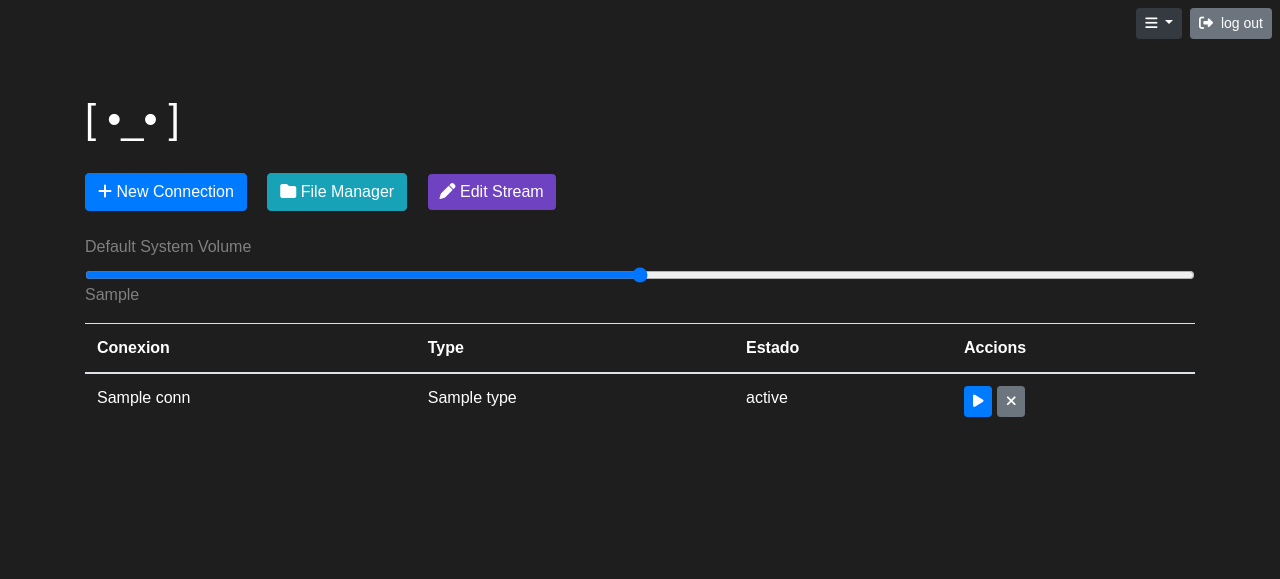
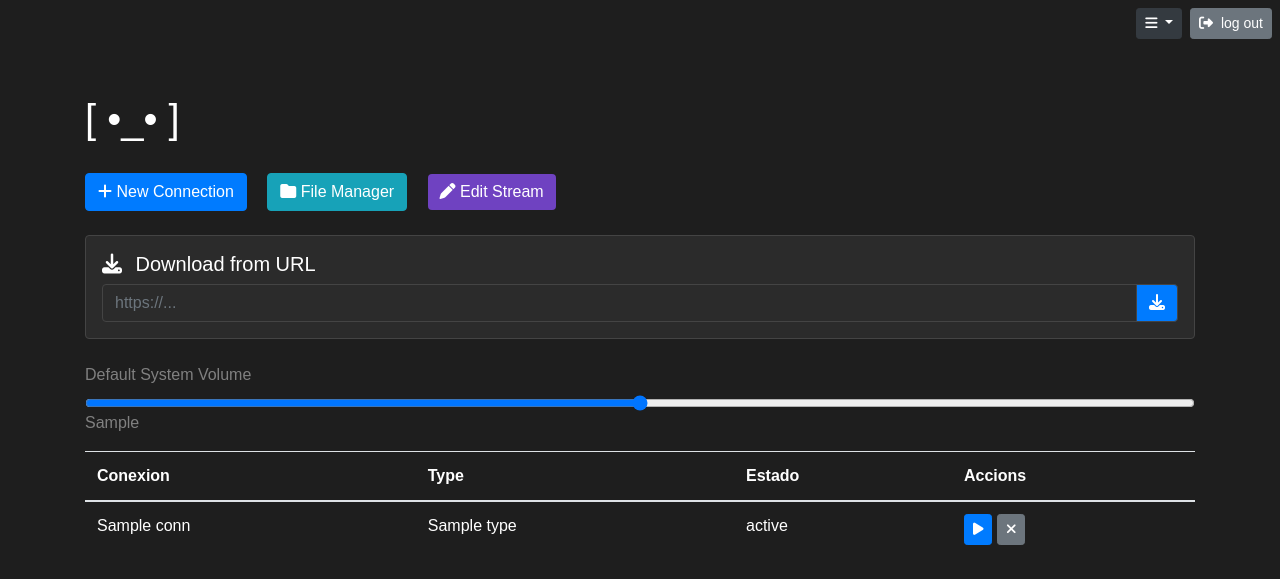
Before and after one commit to bon3k/radiobit, a Flask app: template stream/web_app/templates/index.html in a window 1280 px wide. Shown: the top 579 px of the page. Run offline with Flask 3, Linux system fonts and the light colour scheme; the template is opened without the code that fills it: most values are stand-ins (such as "Sample title", 1, 10 or a date in 2020); parts of the project's set-up code (start-up, migrations or seed data) failed here and were passed over; some libraries are stand-ins or nearby versions.

Commit message:
add yt-dlp downloader

```diff
--- a/stream/web_app/app.py
+++ b/stream/web_app/app.py
@@ -10,6 +10,9 @@ from functools import wraps
 import random
 from datetime import timedelta
 import json
+
+import threading
+import time
 
 app = Flask(__name__)
 
@@ -157,11 +160,8 @@ def update_m3u_on_add(folder, filename):
         if item.lower().endswith('.m3u'):
             m3u_path = os.path.join(folder, item)
             break
-
     if not m3u_path:
         return
-
-    # Codificar el nombre como en el M3U original
     encoded_name = urllib.parse.quote(filename)
 
     # Leer lineas existentes y evitar duplicados
@@ -631,5 +631,81 @@ def set_volume():
     except Exception as e:
         return jsonify(success=False, error=str(e)), 500
 
+
+################################ yt-dlp ###########################
+
+download_status = {
+    "running": False,
+    "message": ""
+}
+
+DOWNLOADS_DIR = os.path.join(BASE_DIR, "main-mix", "downloads")
+
+
+@app.route('/download_yt', methods=['POST'])
+@login_required
+def download_yt():
+    try:
+        data = request.get_json()
+        url = data.get("url", "").strip()
+
+        if not url.startswith(("http://", "https://")):
+            return jsonify(success=False, error="Invalid URL"), 400
+
+        os.makedirs(DOWNLOADS_DIR, exist_ok=True)
+
+        def task():
+            global download_status
+
+            # estado: downloading (persistente)
+            download_status["running"] = True
+            download_status["message"] = "Downloading..."
+
+            cmd = [
+                "yt-dlp",
+                "-x",
+                "--audio-format", "m4a",
+                "--postprocessor-args", "-af loudnorm",
+                "-o", os.path.join(DOWNLOADS_DIR, "%(title)s.%(ext)s"),
+                url
+            ]
+
+            try:
+                subprocess.run(
+                    cmd,
+                    stdout=subprocess.DEVNULL,
+                    stderr=subprocess.DEVNULL
+                )
+
+                download_status["message"] = "Download completed ✔"
+
+            except Exception as e:
+
+                download_status["message"] = f"Error: {str(e)}"
+
+            download_status["running"] = False
+
+            # mensaje final 8s
+            time.sleep(8)
+
+            # limpiar SOLO el mensaje final
+            download_status["message"] = ""
+
+        threading.Thread(target=task, daemon=True).start()
+
+        return jsonify(success=True)
+
+    except Exception as e:
+        return jsonify(success=False, error=str(e)), 500
+
+
+@app.route('/download_status')
+@login_required
+def download_status_route():
+    return jsonify(download_status)
+
+
+
+
 if __name__ == '__main__':
     app.run()
--- a/stream/web_app/static/style.css
+++ b/stream/web_app/static/style.css
@@ -138,3 +138,25 @@ input[type="text"], .form-control {
 .controls.center {
     justify-content: center;
 }
+
+/* --- DARK MODE FIX (Bootstrap override) --- */
+
+.card {
+    background-color: #2b2b2b;
+    color: white;
+    border: 1px solid #444;
+}
+
+.card h5 {
+    color: white;
+}
+
+.input-group .form-control {
+    background-color: #2b2b2b;
+    color: lightgrey;
+    border: 1px solid #444;
+}
+
+.input-group .btn {
+    border: 1px solid #444;
+}
--- a/stream/web_app/templates/index.html
+++ b/stream/web_app/templates/index.html
@@ -4,6 +4,7 @@
     <meta charset="UTF-8">
     <meta name="viewport" content="width=device-width, initial-scale=1.0">
     <title>radiobit</title>
+
     <link rel="stylesheet" href="https://cdnjs.cloudflare.com/ajax/libs/font-awesome/6.5.0/css/all.min.css">
     <link rel="stylesheet" href="https://stackpath.bootstrapcdn.com/bootstrap/4.5.2/css/bootstrap.min.css">
     <link rel="stylesheet" href="{{ url_for('static', filename='style.css') }}">
@@ -45,7 +46,9 @@
     </div>
 
     <div class="container mt-5">
+
         <h1>[ •_• ] </h1>
+
         <a href="{{ url_for('add_connection') }}" class="btn btn-primary mr-3">
             <i class="fas fa-plus"></i> New Connection
         </a>
@@ -57,6 +60,30 @@
         <a href="{{ url_for('edit_streams') }}" class="btn btn-purple">
             <i class="fas fa-pen"></i> Edit Stream
         </a>
+
+        <!-- YT DOWNLOAD -->
+        <div class="card mt-4 p-3">
+
+            <h5>
+                <i class="fas fa-download mr-2"></i>
+                Download from URL
+                <span id="downloadStatus" style="margin-left:10px; font-size:0.85em;"></span>
+            </h5>
+
+            <div class="input-group">
+                <input type="text"
+                       id="yt_url"
+                       class="form-control"
+                       placeholder="https://...">
+
+                <div class="input-group-append">
+                    <button class="btn btn-primary" onclick="downloadYT()">
+                        <i class="fas fa-download"></i>
+                    </button>
+                </div>
+            </div>
+
+        </div>
 
         <!-- VOLUME -->
         <div class="form-group mt-4">
@@ -117,7 +144,7 @@
 
     </div>
 
-    <!-- JS: Bootstrap + logica -->
+    <!-- JS -->
     <script src="https://code.jquery.com/jquery-3.5.1.slim.min.js"></script>
     <script src="https://cdn.jsdelivr.net/npm/bootstrap@4.5.2/dist/js/bootstrap.bundle.min.js"></script>
 
@@ -142,19 +169,49 @@
             });
         });
 
+        // --- YT DOWNLOAD ---
+        function downloadYT() {
+            const url = document.getElementById("yt_url").value;
+
+            if (!url) return;
+
+            fetch('/download_yt', {
+                method: 'POST',
+                headers: { 'Content-Type': 'application/json' },
+                body: JSON.stringify({ url: url })
+            })
+            .then(res => res.json())
+            .then(data => {
+                if (data.success) {
+                    document.getElementById("yt_url").value = "";
+                }
+            });
+        }
+
+        // --- DOWNLOAD STATUS POLLING ---
+        setInterval(() => {
+            fetch('/download_status')
+            .then(r => r.json())
+            .then(data => {
+                const el = document.getElementById("downloadStatus");
+
+                if (data.running) {
+                    el.innerHTML = "⏳ Downloading...";
+                    el.style.color = "#ffc107";
+                } else if (data.message) {
+                    el.innerHTML = data.message;
+                    el.style.color = "#28a745";
+                } else {
+                    el.innerHTML = "";
+                }
+            });
+        }, 1000);
+
         // --- SYSTEM UPDATE ---
         document.getElementById("updateBtn").addEventListener("click", () => {
             if (!confirm("Run system update?")) return;
 
-            fetch('/system_update', { method: 'POST' })
-            .then(res => res.json())
-            .then(data => {
-                if (data.success) {
-                    alert("Update started");
-                } else {
-                    alert("Error: " + data.error);
-                }
-            });
+            fetch('/system_update', { method: 'POST' });
         });
 
         // --- REBOOT ---
```
